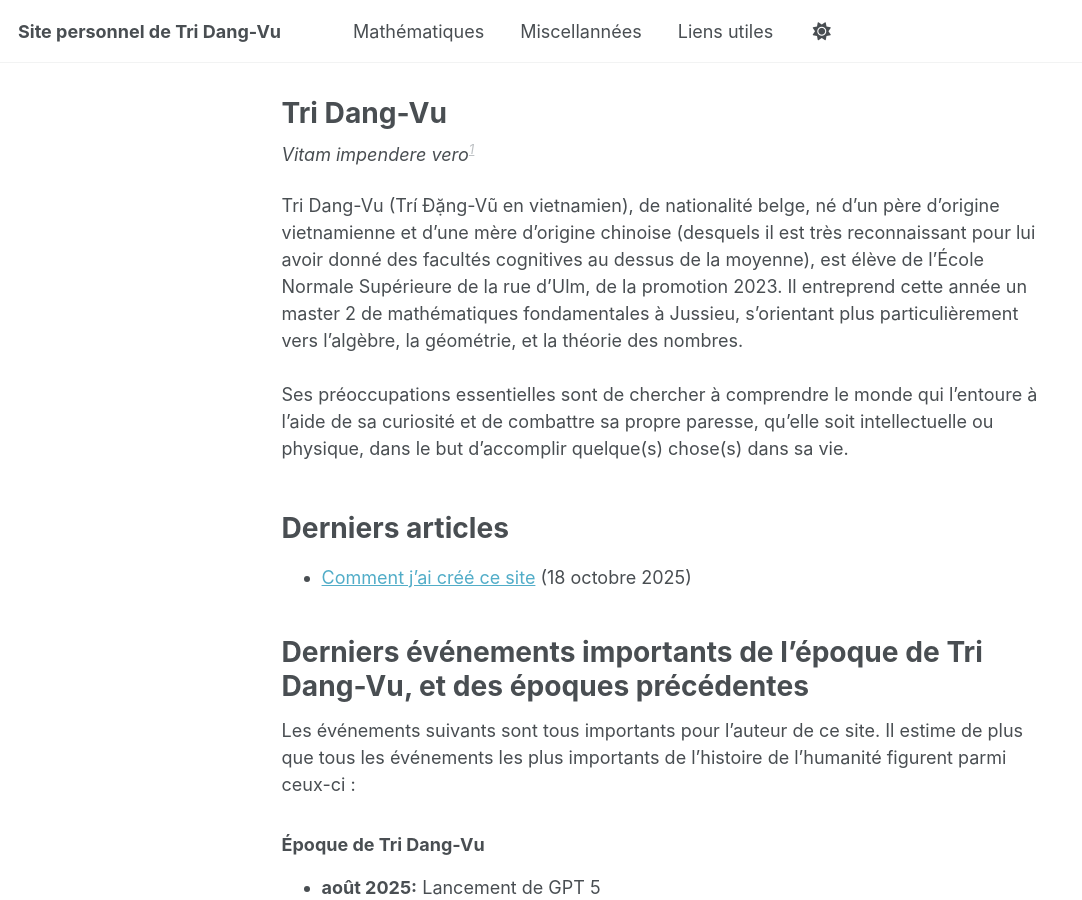
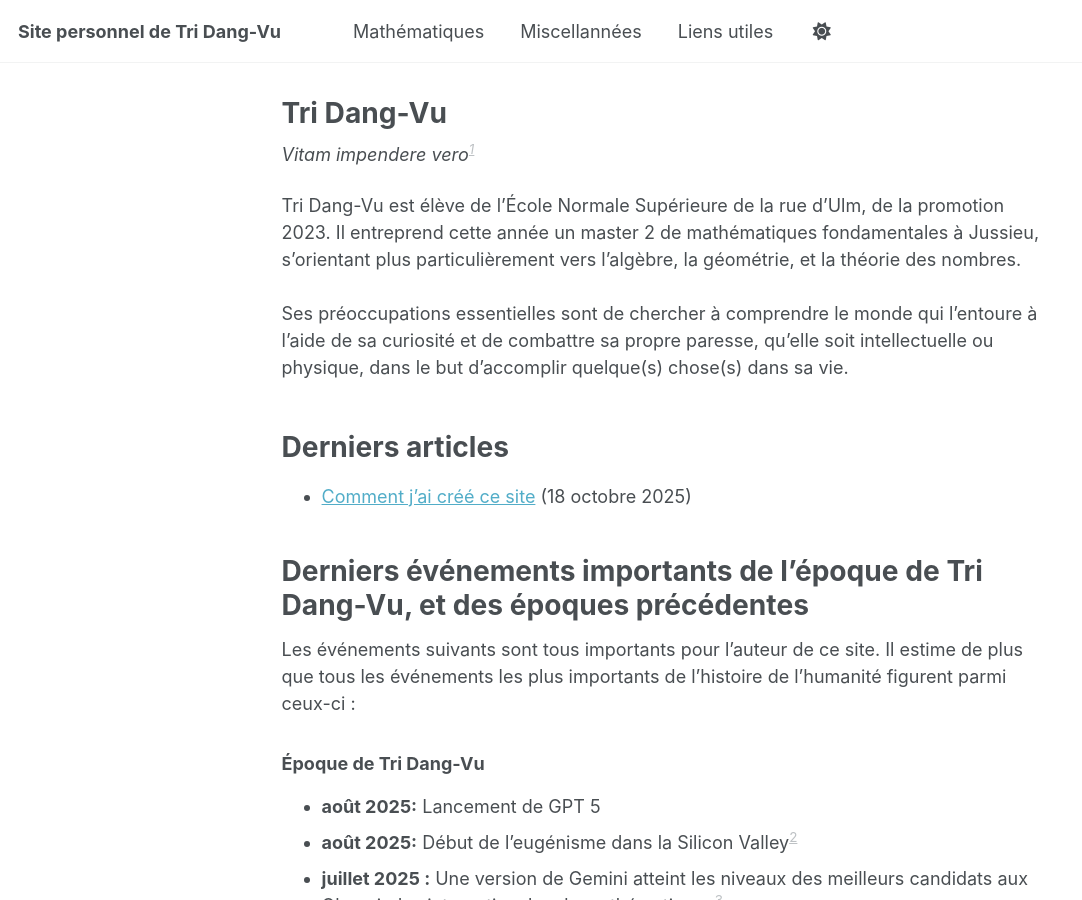
Before and after one commit to tridangvu/tridangvu.github.io, a Jekyll site: the page built from index.md, in a window 1280 px wide and 900 px high. Shown: the whole window, without its empty margins (0-1082 px from the left). Built offline with Jekyll 4.4.1, drawn with Linux system fonts in a browser that asks for light colours; a script that is not in the unit is left out.

Commit message:
Update index.md

```diff
--- a/index.md
+++ b/index.md
@@ -10,7 +10,7 @@ classes: wide
 *Vitam impendere vero[^1]*
 
 
-Tri Dang-Vu (Trí Đặng-Vũ en vietnamien), de nationalité belge, né d'un père d'origine vietnamienne et d'une mère d'origine chinoise (desquels il est très reconnaissant pour lui avoir donné des facultés cognitives au dessus de la moyenne), est élève de l'École Normale Supérieure de la rue d'Ulm, de la promotion 2023. Il entreprend cette année un master 2 de mathématiques fondamentales à Jussieu, s'orientant plus particulièrement vers l'algèbre, la géométrie, et la théorie des nombres. <br><br>
+Tri Dang-Vu est élève de l'École Normale Supérieure de la rue d'Ulm, de la promotion 2023. Il entreprend cette année un master 2 de mathématiques fondamentales à Jussieu, s'orientant plus particulièrement vers l'algèbre, la géométrie, et la théorie des nombres. <br><br>
 Ses préoccupations essentielles sont de chercher à comprendre le monde qui l'entoure à l'aide de sa curiosité et de combattre sa propre paresse, qu'elle soit intellectuelle ou physique, dans le but d'accomplir quelque(s) chose(s) dans sa vie.<br><br>
 
 
```
